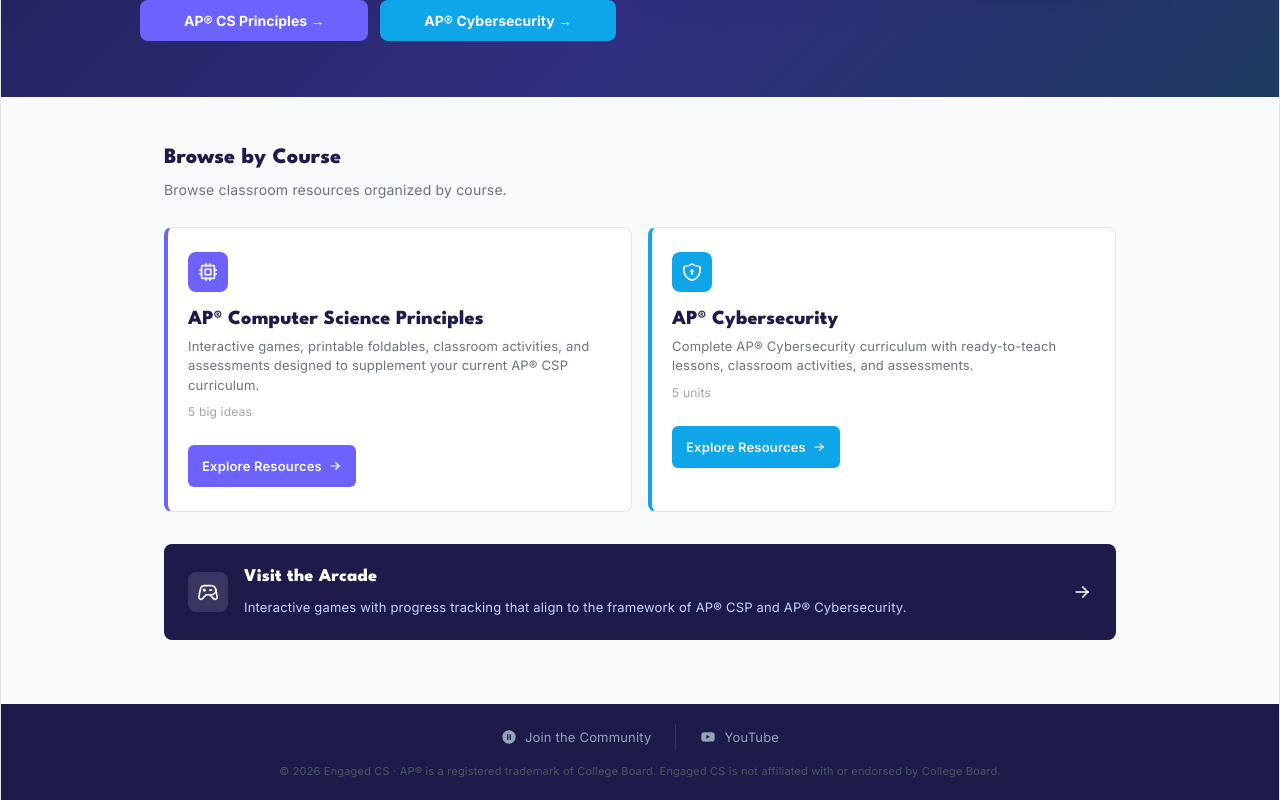
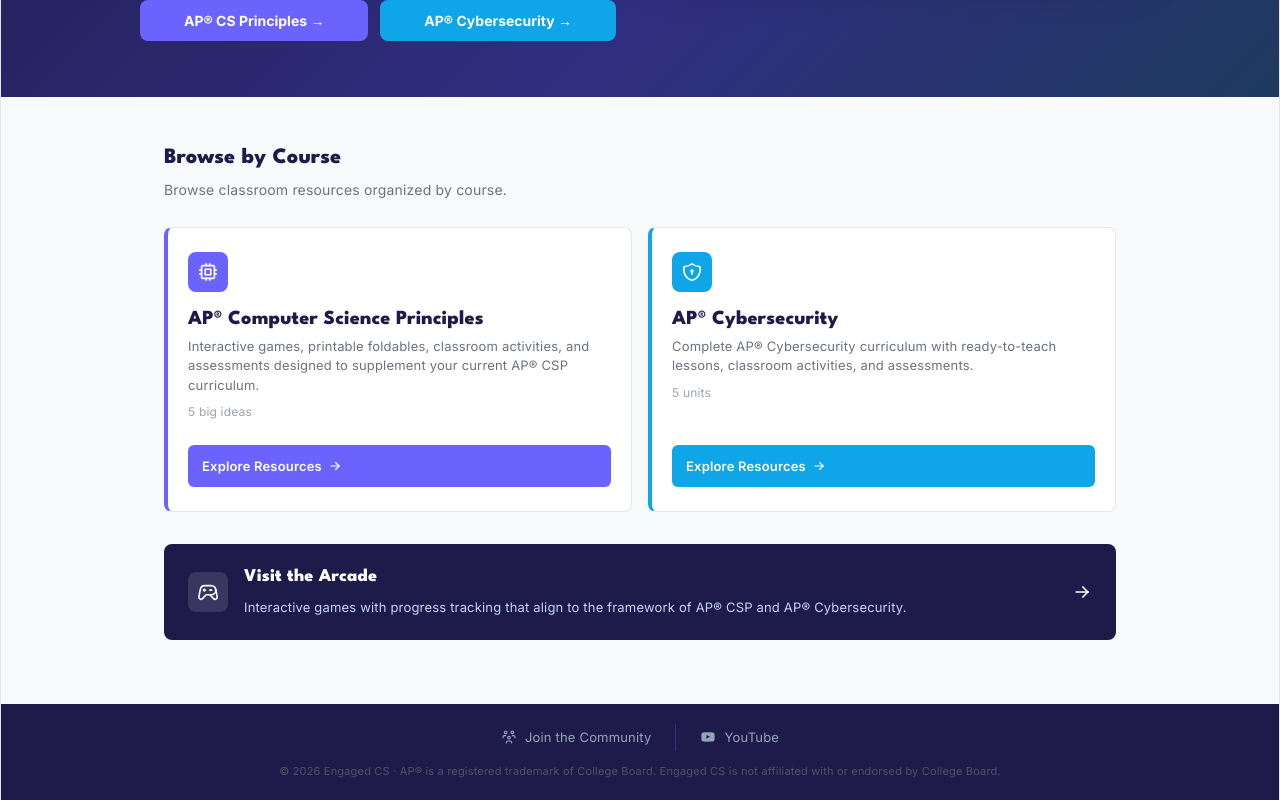
Before and after one commit to as1592/logic-lab, a React (Vite) app: page / in a window 1280 px wide. Shown: the part 502-1302 px from the top of the page. Built offline with nearby package versions, Linux system fonts and the light colour scheme.

Commit message:
Update App.jsx

```diff
--- a/src/App.jsx
+++ b/src/App.jsx
@@ -1,6 +1,6 @@
 import { useState, useCallback, useEffect } from "react";
 import { createClient } from "@supabase/supabase-js";
-import { IconCpu, IconShieldLock, IconDeviceGamepad2, IconArrowRight, IconMathSymbols, IconBinary, IconDisc, IconWaveSine, IconPencilCode, IconChartBar, IconBraces, IconNetwork, IconGlobe, IconBuilding, IconWifi, IconDeviceLaptop, IconLockSquare, IconShieldCheck, IconRosetteDiscountCheck, IconPrinter, IconChartLine } from "@tabler/icons-react";
+import { IconCpu, IconShieldLock, IconDeviceGamepad2, IconArrowRight, IconMathSymbols, IconBinary, IconDisc, IconWaveSine, IconPencilCode, IconChartBar, IconBraces, IconNetwork, IconGlobe, IconBuilding, IconWifi, IconDeviceLaptop, IconLockSquare, IconShieldCheck, IconRosetteDiscountCheck, IconPrinter, IconChartLine, IconUsersGroup } from "@tabler/icons-react";
 
 const supabase = createClient(
   "https://ahcyqgdgzwwglablcnik.supabase.co",
@@ -1692,7 +1692,7 @@
         <div style={{ display: "grid", gridTemplateColumns: isMobile ? "1fr" : "1fr 1fr", gap: 16, marginBottom: 32 }}>
           {Object.values(COURSES).map(course => (
             <div key={course.id} onClick={() => onSelect(course.id)}
-              style={{ background: "#fff", border: "0.5px solid #E5E7EB", borderLeft: `4px solid ${course.color}`, borderRadius: 8, padding: "24px 20px", cursor: "pointer", transition: "transform 0.15s, box-shadow 0.15s" }}
+              style={{ background: "#fff", border: "0.5px solid #E5E7EB", borderLeft: `4px solid ${course.color}`, borderRadius: 8, padding: "24px 20px", cursor: "pointer", transition: "transform 0.15s, box-shadow 0.15s", display: "flex", flexDirection: "column" }}
               onMouseEnter={e => { e.currentTarget.style.transform = "translateY(-2px)"; e.currentTarget.style.boxShadow = `0 8px 24px ${course.color}18`; }}
               onMouseLeave={e => { e.currentTarget.style.transform = "none"; e.currentTarget.style.boxShadow = "none"; }}
             >
@@ -1702,7 +1702,7 @@
               <div style={{ fontFamily: "'League Spartan', sans-serif", fontWeight: 800, fontSize: 20, color: "#1E1B4B", marginBottom: 4 }}>{course.title}</div>
               <div style={{ fontFamily: "'Inter', sans-serif", fontSize: 13, color: "#6B7280", lineHeight: 1.5, marginBottom: 4 }}>{course.description}</div>
               <div style={{ fontFamily: "'Inter', sans-serif", fontSize: 12, color: "#9CA3AF", marginBottom: 20 }}>{COURSES[course.id].units.length} {course.unitLabel || "units"}</div>
-              <div style={{ background: course.color, color: "#fff", borderRadius: 6, padding: "8px 14px", fontSize: 13, fontWeight: 600, display: "inline-flex", alignItems: "center", gap: 6, fontFamily: "'Inter', sans-serif" }}>Explore Resources <IconArrowRight size={14} stroke={2} /></div>
+              <div style={{ background: course.color, color: "#fff", borderRadius: 6, padding: "8px 14px", fontSize: 13, fontWeight: 600, display: "inline-flex", alignItems: "center", gap: 6, fontFamily: "'Inter', sans-serif", marginTop: "auto" }}>Explore Resources <IconArrowRight size={14} stroke={2} /></div>
             </div>
           ))}
         </div>
@@ -1923,7 +1923,7 @@
               onMouseEnter={e => e.currentTarget.style.color = "#FBBF24"}
               onMouseLeave={e => e.currentTarget.style.color = "#94A3B8"}
             >
-              <svg width="16" height="16" viewBox="0 0 24 24" fill="currentColor"><path d="M12 2C6.48 2 2 6.48 2 12s4.48 10 10 10 10-4.48 10-10S17.52 2 12 2zm-1 14H9V8h2v8zm4 0h-2V8h2v8z"/></svg>
+              <IconUsersGroup size={16} stroke={1.75} />
               Join the Community
             </a>
             <div style={{ width: 1, background: "#312E81" }} />
```
